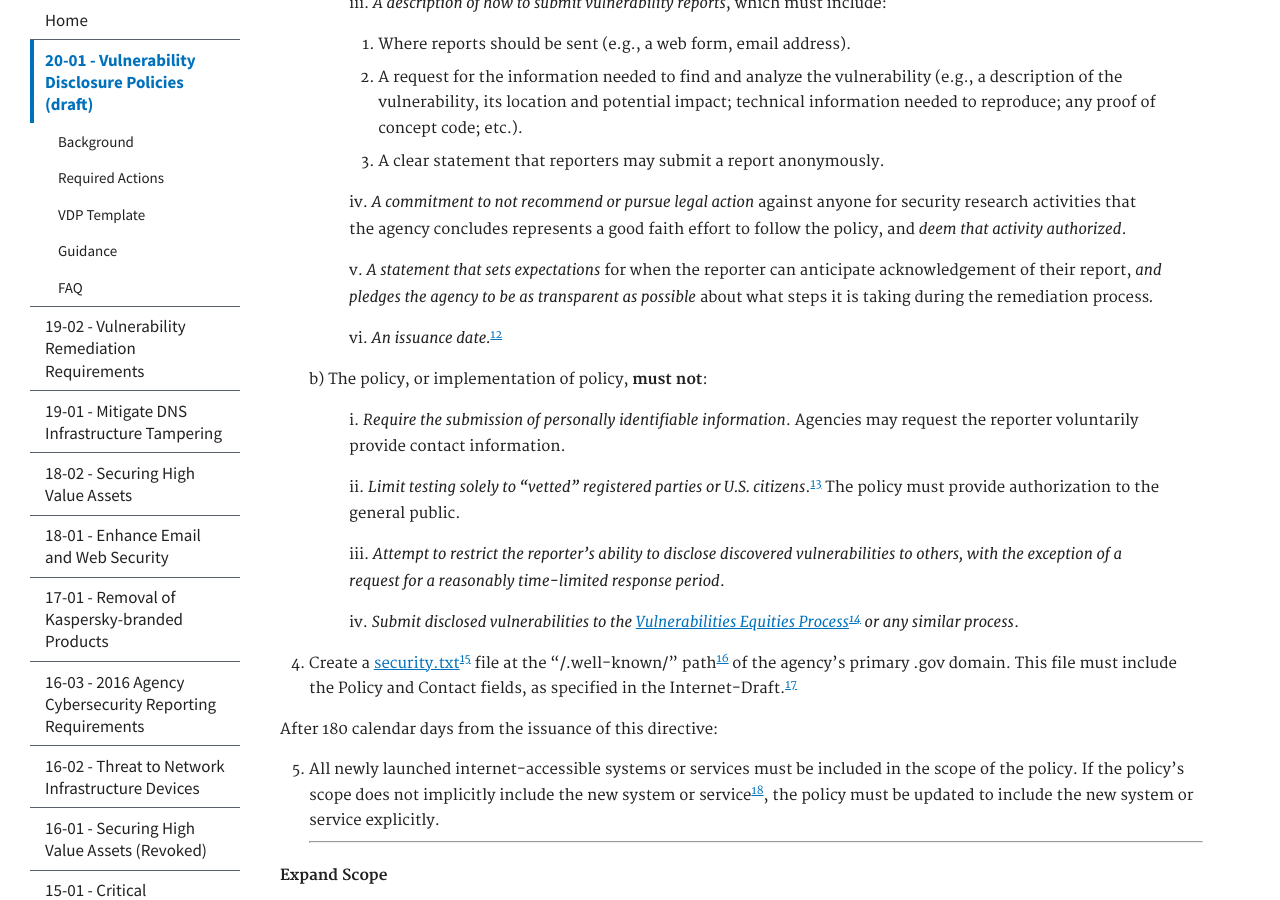
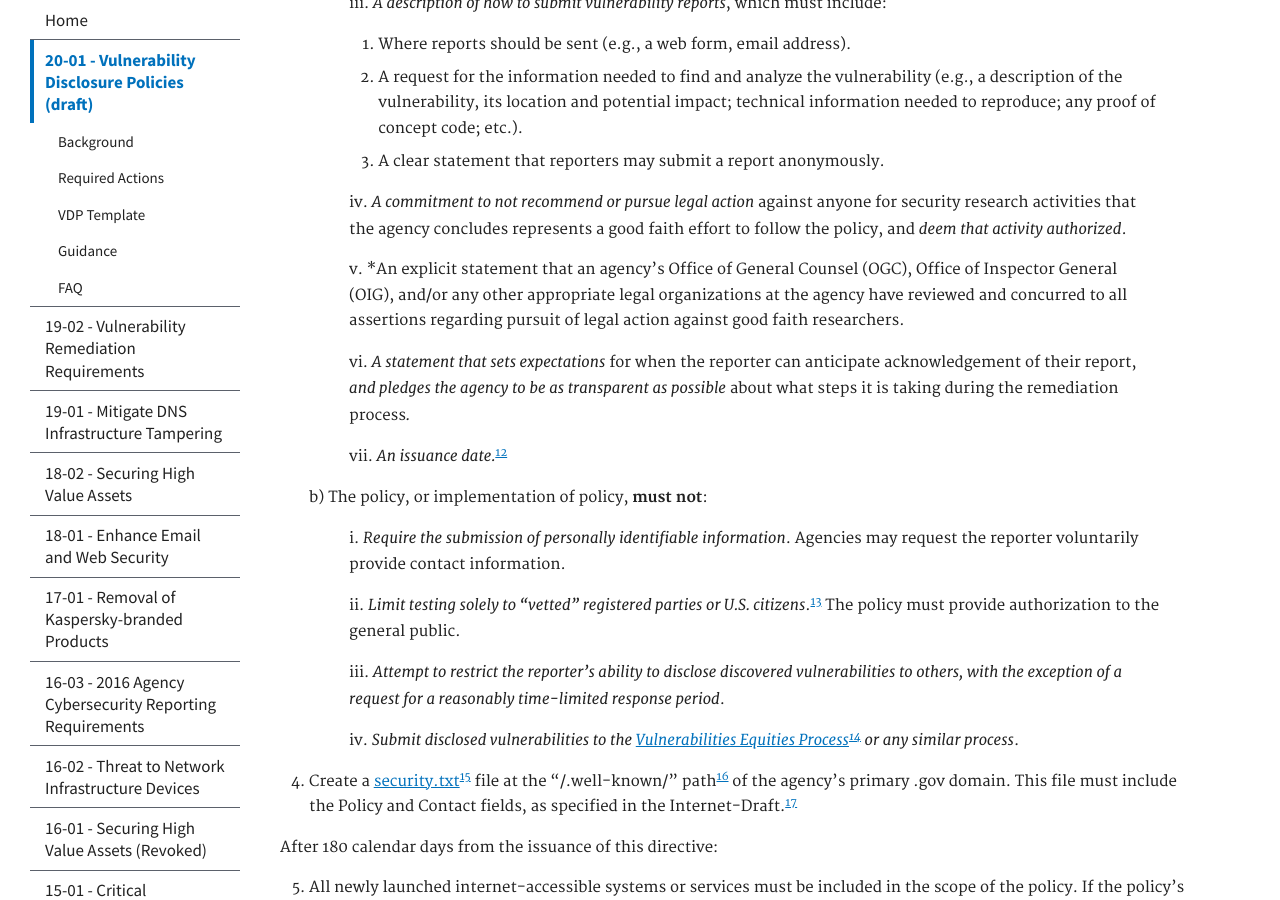
Before and after one commit to cisagov/cyber.dhs.gov, a Jekyll site: the page built from pages/20-01.md, in a window 1280 px wide and 900 px high, scrolled down 3708 px. Built offline with Jekyll 4.4.1, drawn with Linux system fonts in a browser that asks for light colours.

Commit message:
Draft language for legal team inclusion.

```diff
--- a/pages/20-01.md
+++ b/pages/20-01.md
@@ -223,12 +223,18 @@ Within 180 calendar days after the issuance of this directive:
             agency concludes represents a good faith effort to follow
             the policy, and *deem that activity authorized*.
 
-      >v.  *A statement that sets expectations* for when the reporter
+      >v.  *An explicit statement that an agency's Office of General
+            Counsel (OGC), Office of Inspector General (OIG), and/or
+            any other appropriate legal organizations at the agency have
+            reviewed and concurred to all assertions regarding pursuit of
+            legal action against good faith researchers.
+
+      >vi.  *A statement that sets expectations* for when the reporter
             can anticipate acknowledgement of their report, *and pledges
             the agency to be as transparent as possible* about what
             steps it is taking during the remediation process*.*
 
-      >vi. *An issuance date.*[^12]
+      >vii. *An issuance date.*[^12]
 
     b)  The policy, or implementation of policy, **must not**:
 
```
Also changed, not shown: pages/20-01-vdp-template.md (+4 -0 lines).
